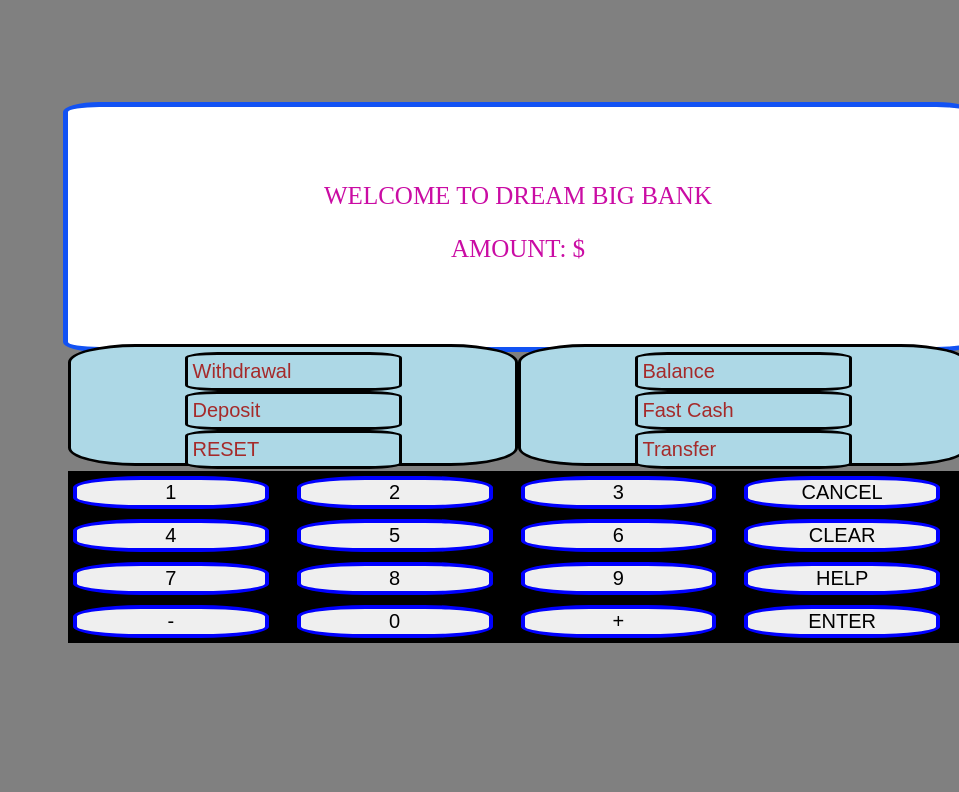
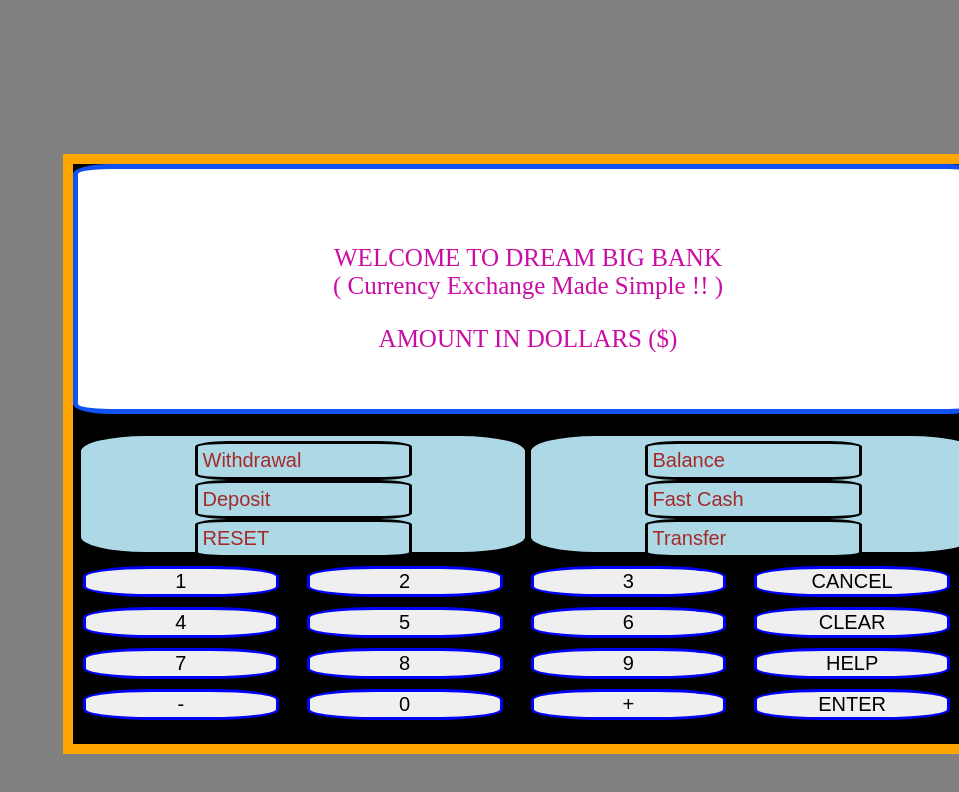
Before and after one commit to Likowo/ATM_ScreenProj, a plain HTML site: page index.html in a window 1280 px wide. Shown: the top 792 px of the page, without its empty margins (321-1280 px from the left). Drawn offline with Linux system fonts and the light colour scheme.

Commit message:
Created function to make number buttons on keypad functional.CSS update

```diff
--- a/index.html
+++ b/index.html
@@ -11,56 +11,56 @@
     </head>
     <body>
 
-        <!-- ATM Screen -->
+        <!-- ATM Machine -->
+  <div class="atmMachine" >
         <!-- mainFrame -->
     <div class="mainFrame">
            <!-- Screen - Welcome to Dream Big Bank -->
       <div class="screen">
-            <p class="title">WELCOME TO DREAM BIG BANK</p>
-            <p class="amount">AMOUNT:  $ </p>
+            <p class="title">WELCOME TO DREAM BIG BANK <br> ( Currency Exchange Made Simple !! ) </p>
+            <p class="amount">AMOUNT IN DOLLARS  ($) </p>
       </div>
 
-        <!-- 3 leftButtons -->
+       <!-- Instruction Buttons ( withdrawal,Deposit,Balance,Reset,FastCash,Transfer) -->
     <div class="buttons" wrap="hard">
+            <!-- 3 Left Instruction Buttons -->
           <div class="leftButtons" wrap="hard">
                 <button onclick="displayWithDrawalAmount()" class="withdrawal">Withdrawal</button>
                 <button  onclick="displaydepositAmount()" class="deposit">Deposit</button>
                 <button onclick="returnToScreen()" class="reset">RESET</button>
           </div>
-
-        <!-- 3 rightButtons -->
+        <!-- 3 Right InstructionButtons -->
           <div class="rightButtons" wrap="hard">
                 <button onclick="checkBalance()" class="balance">Balance</button>
                <button class="fastCash">Fast Cash</button>
                <button class="transfer">Transfer</button>
           </div>
     </div>
-
-        <!-- KeyPad frame -->
+        <!-- ATM keyPad Number Buttons -->
     <div class="keyPadFrame" wrap="hard">
           <!-- 4 row and 4 buttons -->
         <div class="row1">
-            <button class="btn1">1</button>
-            <button class="btn2" >2</button>
-            <button class="btn3" >3</button>
+            <button onclick="upLoadToScreen('1')" class="btn1">1</button>
+            <button onclick="upLoadToScreen('2')" class="btn2" >2</button>
+            <button onclick="upLoadToScreen('3')" class="btn3" >3</button>
             <button class="cancel">CANCEL</button>
         </div>
         <div class="row2">
-            <button class="btn4" >4</button>
-            <button class="btn5" >5</button>
-            <button class="btn6" >6</button>
+            <button onclick="upLoadToScreen('4')" class="btn4" >4</button>
+            <button onclick="upLoadToScreen('5')" class="btn5" >5</button>
+            <button onclick="upLoadToScreen('6')" class="btn6" >6</button>
             <button onclick="clearAmount()" class="clear">CLEAR</button>
         </div>
         <div class="row3">
-            <button class="btn7" >7</button>
-            <button class="btn8" >8</button>
-            <button class="btn9" >9</button>
+            <button onclick="upLoadToScreen('7')" class="btn7" >7</button>
+            <button onclick="upLoadToScreen('8')" class="btn8" >8</button>
+            <button onclick="upLoadToScreen('9')" class="btn9" >9</button>
             <button onclick="alertHelp()" class="help">HELP</button>
         </div>
         <div class="row4">
-            <button class="minusbtn" >-</button>
-            <button class="btn0" >0</button>
-            <button class="plusbtn" >+</button>
+            <button onclick="upLoadToScreen('-')" class="minusbtn" >-</button>
+            <button onclick="upLoadToScreen('0')" class="btn0" >0</button>
+            <button onclick="upLoadToScreen('+')" class="plusbtn" >+</button>
             <button class="enter">ENTER</button>
         </div>
     </div>
--- a/script.js
+++ b/script.js
@@ -11,7 +11,7 @@ console.log(title)
 
 // =========== {LeftButtons} -- Selecting the elements from the DOM(HTML tags) and creating fxns to make the elements functional.
     //How to make the Withdrawal button functional
-       //  1) Select elements from the DOM (HTML tags)
+       //  1) First Select element(s) from the DOM (HTML tags) that needs to be updated when app is in use
 let amount = document.querySelector('.amount')
 const withdrawalButton = document.querySelector('.withdrawal')
       //2) Declare function
@@ -25,7 +25,7 @@ const displayWithDrawalAmount = () => {
 console.log(displayWithDrawalAmount)
 
      //How to make the Deposit button functional
-        //  1) Select elements from the DOM (HTML tags)
+        //  1) First Select element(s) from the DOM (HTML tags) that needs to be updated when app is in use
 const depositButton = document.querySelector('.deposit')
         //2) Declare function
         depositButton.addEventListener("click",  displaydepositAmount= () => {
@@ -41,7 +41,7 @@ const depositButton = document.querySelector('.deposit')
 // console.log(displayWithDrawalAmount)
 
      //How to make the Reset button functional
-         //  1) Select elements from the DOM (HTML tags)
+         //  1) Select element(s) from the DOM (HTML tags)
 const resetButton = document.querySelector('.reset')
          //2) Declare function
 const returnToScreen = () => {
@@ -79,7 +79,7 @@ const cancelButton = document.querySelector('.cancel')
 const enterButton = document.querySelector('.enter')
 
 // How to clear amount from screen
-     //1) First select elements to be updated ( in this case; (i) class name "amount" from p tag and (ii) class name "clear" from div class "row2")
+     //1) First select element(s) to be updated ( in this case; (i) class name "amount" from p tag and (ii) class name "clear" from div class "row2")
 amount = document.querySelector('.amount')
 console.log(amount)
 const clearButton = document.querySelector('.clear')
@@ -90,17 +90,25 @@ amount.innerText = ""
 }
 
 // How to make the HELP button functional
-   //1) First select elements to be updated ( in this case; class name "help" from div class "row3")
+   //1) First select element(s) to be updated ( in this case; class name "help" from div class "row3")
 const helpButton = document.querySelector('.help')
      //2)Now declare a function that makes the HELP button functional when clicked, In this app, the alert function is being used.
 const alertHelp = () => {
         alert('Help is on the way')
 }
 
-// How to make the Number buttons functional
-//==> btn1
-const btn1 = document.querySelector(".btn1");
-btn1.addEventListener('onClick',  displayButton1 (() => {
-    amount.innerHTML = 1
-}))
-console.log(displayButton1)
+// How to make the  buttons on the ATM KeyPad functional ( i.e Clickable)
+//1) First select element(s) to be updated ( in this case; class name "help" from div class "row3")
+let screen = document.querySelector('.screen')
+
+const upLoadToScreen = (number) => {
+    screen.append(number)
+}
+
+
+//===================================
+// const btn1 = document.querySelector(".btn1");
+// btn1.addEventListener('onClick',  displayButton1 (() => {
+//     amount.innerHTML = 1
+// }))
+// console.log(displayButton1)
--- a/style.css
+++ b/style.css
@@ -5,11 +5,20 @@ body{
     background-color: grey;
 }
 
+.atmMachine{
+    border: solid 10px orange;
+    height: 580px;
+    width: 900px;
+    margin: auto;
+    margin-top: 30%;
+    background-color: black;
+    background-attachment: fixed;
+}
+
 .mainFrame{
     border: 5px solid rgb(18, 82, 243);
     border-radius: 4%;
     margin:5%, 10%,10%,2%;
-    margin-top:20%;
     height: 240px;
     display: flex;
     flex-direction:column;
@@ -67,10 +76,10 @@ body{
     font-size: 20px;
     box-shadow: inset 10px,5px,10px,5px black;
 }
-/* .KeyPadFrame{
+/* .keyPadFrame{
     border: solid 10px red;
     background-color: black;
-    width:50px;
+    width:885px;
     height: 100%;
 } */
 
@@ -81,7 +90,7 @@ body{
 
 .btn1, .btn2, .btn3,.cancel,.btn4, .btn5, .btn6,.clear,.btn7,.btn8, .btn9, .help, .minusbtn,.btn0, .plusbtn, .enter{
     cursor: pointer;
-    border: solid 4px blue;
+    border: solid 3px blue;
     border-radius: 35%;
     width: 22%;
     height: 40%;
```
Lines whose indentation alone changed are shown as unchanged.
